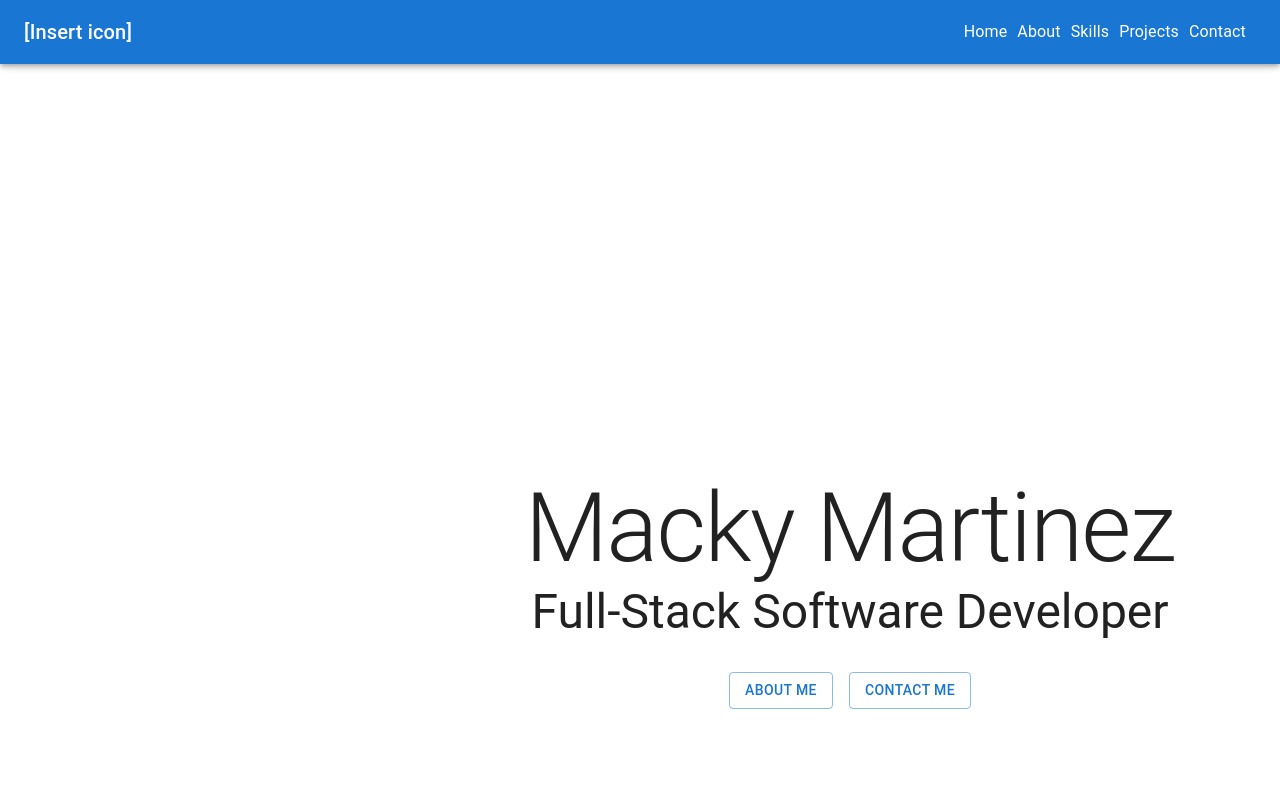
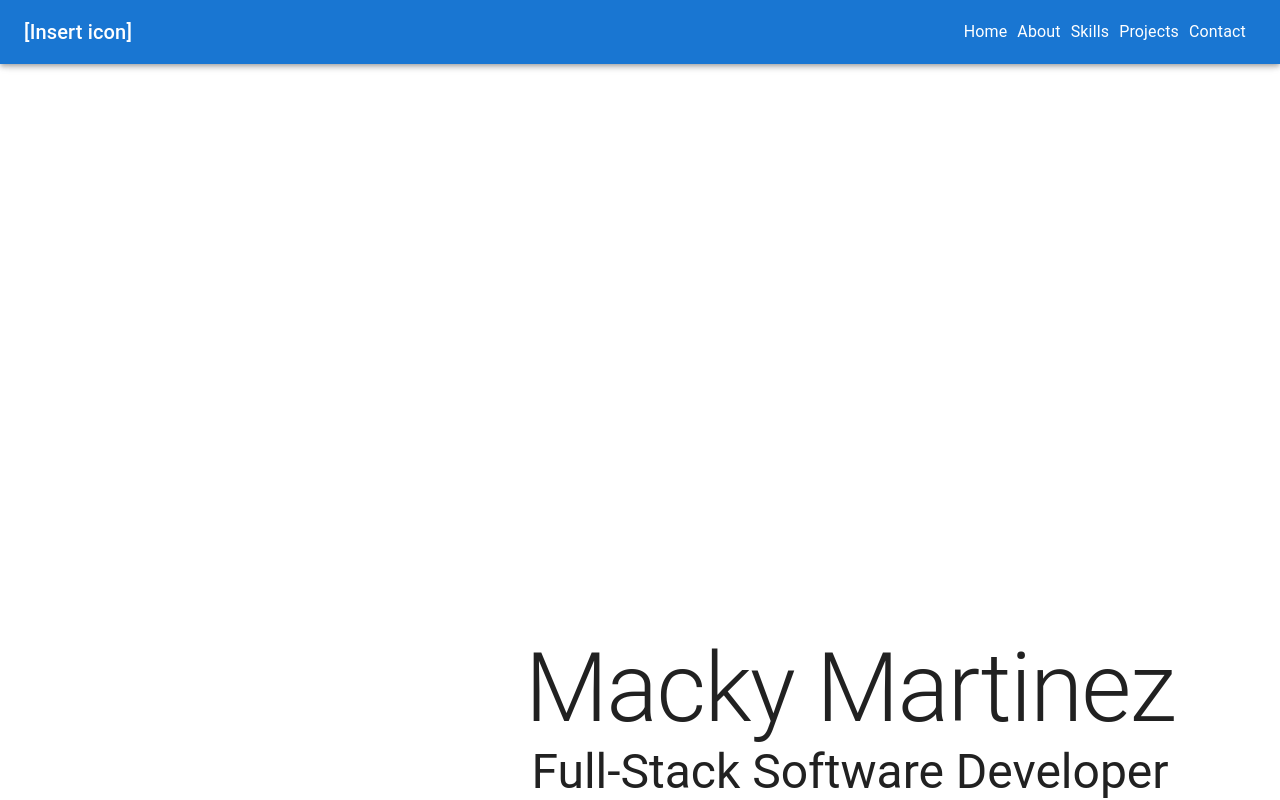
Before and after one commit to MackMartinez/Portfolio, a React (Create React App) app: page / in a window 1280 px wide. Shown: the top 800 px of the page. Built offline with nearby package versions, Linux system fonts and the light colour scheme.

Commit message:
fix padding so hashlink lands where page starts

```diff
--- a/src/Components/Landing.jsx
+++ b/src/Components/Landing.jsx
@@ -7,8 +7,8 @@ import Grid2 from "@mui/material/Unstable_Grid2/Grid2";
 const Landing = () => {
   return (
     <Grid2 container={true} justifyContent={"center"} id="Home" sx={{
-      pt: 45,
-      pb: 70,
+      pt: 65,
+      pb: 60,
     }}>
         <Typography variant="h1">Macky Martinez</Typography>
         <Typography variant="h3">Full-Stack Software Developer</Typography>
```
